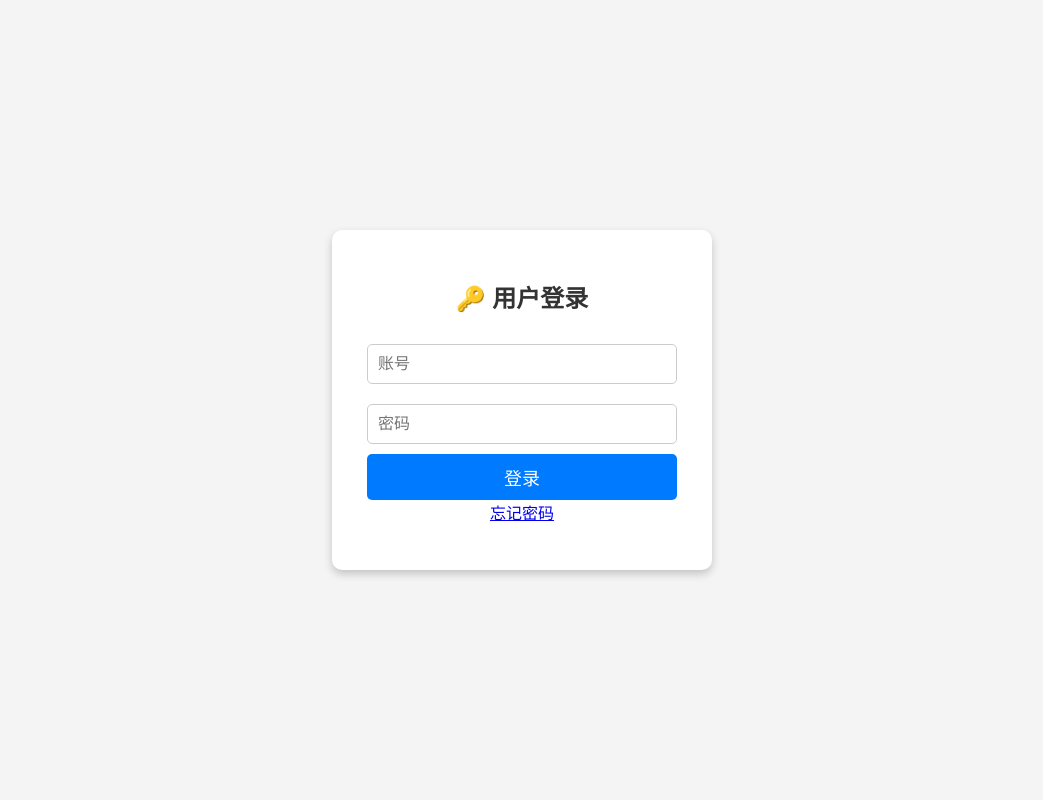
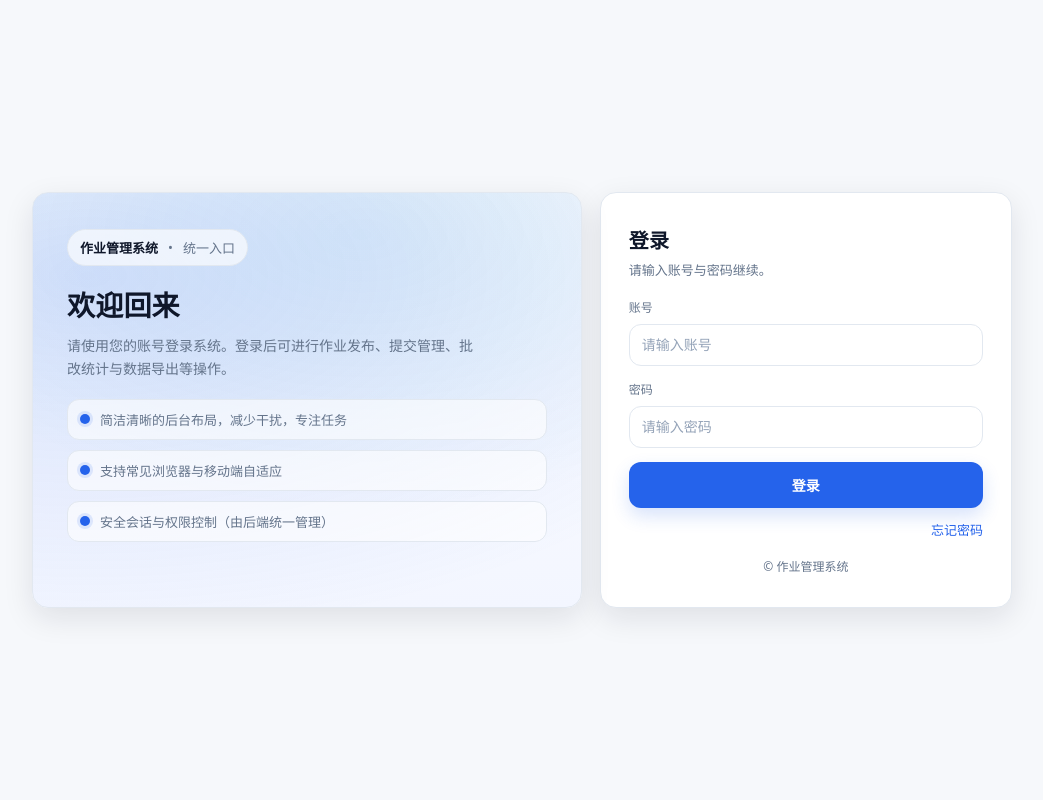
Before and after one commit to kennyslis/-django-, a Django app: page / in a window 1280 px wide. Shown: the whole page, without its empty margins (118-1161 px from the left). Run offline with Django 4.2, Linux system fonts and the light colour scheme.

Commit message:
april_2th_4

```diff
--- a/assignment_system/templates/custom_login.html
+++ b/assignment_system/templates/custom_login.html
@@ -1,96 +1,292 @@
 <!DOCTYPE html>
-<html>
+<html lang="zh-CN">
 <head>
-    <title>作业管理系统</title>
+  <meta charset="UTF-8" />
+  <meta name="viewport" content="width=device-width, initial-scale=1" />
+  <title>作业管理系统 | 登录</title>
+
+  <!-- 企业后台风：极简商务（无外部依赖） -->
   <style>
-        /* 全局样式 */
-        body {
-            font-family: Arial, sans-serif;
-            background-color: #f4f4f4;
-            display: flex;
-            justify-content: center;
-            align-items: center;
-            height: 100vh;
-            margin: 0;
+    :root{
+      --bg: #f6f8fb;
+      --card: #ffffff;
+      --text: #0f172a;          /* slate-900 */
+      --muted: #64748b;         /* slate-500 */
+      --line: #e2e8f0;          /* slate-200 */
+      --primary: #2563eb;       /* blue-600 */
+      --primary-700: #1d4ed8;   /* blue-700 */
+      --danger: #dc2626;        /* red-600 */
+      --shadow: 0 10px 30px rgba(15, 23, 42, 0.10);
+      --radius: 16px;
     }
 
-        /* 登录框 */
-        .login-container {
-            background: #fff;
-            padding: 30px;
-            border-radius: 10px;
-            box-shadow: 0 4px 8px rgba(0, 0, 0, 0.2);
-            text-align: center;
-            width: 320px;
+    *{ box-sizing: border-box; }
+    body{
+      margin:0;
+      font-family: ui-sans-serif, system-ui, -apple-system, "Segoe UI", Roboto, "Helvetica Neue",
+                   Arial, "Noto Sans", "PingFang SC", "Hiragino Sans GB", "Microsoft YaHei", sans-serif;
+      color: var(--text);
+      background: var(--bg);
+      min-height: 100vh;
+      display: grid;
+      place-items: center;
+      padding: 24px;
     }
 
-        /* 标题 */
-        .login-container h2 {
-            margin-bottom: 20px;
-            color: #333;
+    /* 整体布局：左品牌区 + 右登录卡 */
+    .shell{
+      width: min(980px, 100%);
+      display: grid;
+      grid-template-columns: 1.2fr 0.9fr;
+      gap: 18px;
+      align-items: stretch;
     }
 
-        /* 输入框 */
-        .login-container input {
-            width: 90%;
-            padding: 10px;
-            margin: 10px 0;
-            border: 1px solid #ccc;
-            border-radius: 5px;
-            font-size: 16px;
+    .brand{
+      position: relative;
+      border-radius: var(--radius);
+      background: radial-gradient(1200px 600px at 10% 20%, rgba(37,99,235,.18), transparent 60%),
+                  radial-gradient(900px 500px at 60% 10%, rgba(2,132,199,.10), transparent 55%),
+                  linear-gradient(180deg, #ffffff, #f3f6ff);
+      border: 1px solid var(--line);
+      box-shadow: var(--shadow);
+      padding: 36px 34px;
+      overflow: hidden;
     }
 
-        /* 登录按钮 */
-        .login-container button {
-            width: 97%;
-            padding: 10px;
-            background-color: #007BFF;
-            border: none;
-            color: white;
-            font-size: 18px;
-            border-radius: 5px;
-            cursor: pointer;
-            transition: background 0.3s;
+    .brand .badge{
+      display: inline-flex;
+      align-items: center;
+      gap: 10px;
+      padding: 8px 12px;
+      border: 1px solid var(--line);
+      background: rgba(255,255,255,.65);
+      border-radius: 999px;
+      color: var(--muted);
+      font-size: 13px;
     }
 
-        .login-container button:hover {
-            background-color: #0056b3;
+    .brand h1{
+      margin: 18px 0 10px;
+      font-size: 28px;
+      letter-spacing: .2px;
     }
 
-        /* 注册提示 */
-        .register-link {
-            margin-top: 15px;
+    .brand p{
+      margin: 0 0 18px;
+      color: var(--muted);
+      line-height: 1.7;
+      max-width: 52ch;
       font-size: 14px;
-            color: #333;
     }
 
-        .register-link a {
-            color: #007BFF;
+    .brand .points{
+      margin-top: 18px;
+      display: grid;
+      gap: 10px;
+      color: var(--muted);
+      font-size: 13px;
+    }
+
+    .point{
+      display: flex;
+      gap: 10px;
+      align-items: flex-start;
+      padding: 10px 12px;
+      border: 1px solid var(--line);
+      border-radius: 12px;
+      background: rgba(255,255,255,.6);
+    }
+    .dot{
+      width: 10px; height: 10px;
+      border-radius: 50%;
+      margin-top: 4px;
+      background: var(--primary);
+      box-shadow: 0 0 0 3px rgba(37,99,235,.12);
+      flex: none;
+    }
+
+    .login-card{
+      border-radius: var(--radius);
+      background: var(--card);
+      border: 1px solid var(--line);
+      box-shadow: var(--shadow);
+      padding: 32px 28px;
+      display: flex;
+      flex-direction: column;
+      justify-content: center;
+    }
+
+    .login-card h2{
+      margin: 0 0 6px;
+      font-size: 20px;
+      letter-spacing: .2px;
+    }
+
+    .login-card .sub{
+      margin: 0 0 18px;
+      color: var(--muted);
+      font-size: 13px;
+      line-height: 1.6;
+    }
+
+    .field{
+      display: grid;
+      gap: 8px;
+      margin-bottom: 14px;
+    }
+
+    label{
+      font-size: 12px;
+      color: var(--muted);
+    }
+
+    input{
+      width: 100%;
+      padding: 12px 12px;
+      border: 1px solid var(--line);
+      border-radius: 12px;
+      font-size: 14px;
+      outline: none;
+      transition: border-color .15s, box-shadow .15s, background .15s;
+      background: #fff;
+      color: var(--text);
+    }
+
+    input::placeholder{ color: #94a3b8; } /* slate-400 */
+    input:focus{
+      border-color: rgba(37,99,235,.55);
+      box-shadow: 0 0 0 4px rgba(37,99,235,.12);
+      background: #fff;
+    }
+
+    .actions{
+      margin-top: 10px;
+      display: grid;
+      gap: 10px;
+    }
+
+    button{
+      width: 100%;
+      padding: 12px 14px;
+      border-radius: 12px;
+      border: 1px solid rgba(37,99,235,.25);
+      background: var(--primary);
+      color: #fff;
+      font-size: 14px;
+      font-weight: 600;
+      cursor: pointer;
+      transition: transform .12s ease, background .15s ease, box-shadow .15s ease;
+      box-shadow: 0 8px 18px rgba(37,99,235,.18);
+    }
+    button:hover{
+      background: var(--primary-700);
+      box-shadow: 0 10px 22px rgba(37,99,235,.22);
+    }
+    button:active{ transform: translateY(1px); }
+
+    .links{
+      display: flex;
+      justify-content: space-between;
+      align-items: center;
+      margin-top: 12px;
+      font-size: 13px;
+    }
+    .links a{
+      color: var(--primary);
       text-decoration: none;
     }
+    .links a:hover{ text-decoration: underline; }
 
-        .register-link a:hover {
-            text-decoration: underline;
+    .error-message{
+      margin-top: 14px;
+      padding: 10px 12px;
+      border-radius: 12px;
+      border: 1px solid rgba(220,38,38,.22);
+      background: rgba(220,38,38,.06);
+      color: var(--danger);
+      font-size: 13px;
+      line-height: 1.5;
+    }
+
+    .footer{
+      margin-top: 18px;
+      color: var(--muted);
+      font-size: 12px;
+      text-align: center;
+    }
+
+    /* 响应式：移动端堆叠 */
+    @media (max-width: 860px){
+      .shell{ grid-template-columns: 1fr; }
+      .brand{ padding: 28px 22px; }
+      .login-card{ padding: 28px 22px; }
+    }
+
+    /* 无障碍：减少动画时保持静态 */
+    @media (prefers-reduced-motion: reduce){
+      *{ transition: none !important; }
+      button:active{ transform: none; }
     }
   </style>
 </head>
+
 <body>
-    <div class="login-container">
-        <h2>🔑 用户登录</h2>
-        <form method="post">
+  <main class="shell" role="main">
+    <section class="brand" aria-label="系统简介">
+      <div class="badge">
+        <span style="font-weight:600;color:var(--text);">作业管理系统</span>
+        <span>•</span>
+        <span>统一入口</span>
+      </div>
+
+      <h1>欢迎回来</h1>
+      <p>请使用您的账号登录系统。登录后可进行作业发布、提交管理、批改统计与数据导出等操作。</p>
+
+      <div class="points">
+        <div class="point"><span class="dot"></span><span>简洁清晰的后台布局，减少干扰，专注任务</span></div>
+        <div class="point"><span class="dot"></span><span>支持常见浏览器与移动端自适应</span></div>
+        <div class="point"><span class="dot"></span><span>安全会话与权限控制（由后端统一管理）</span></div>
+      </div>
+    </section>
+
+    <section class="login-card" aria-label="登录表单">
+      <h2>登录</h2>
+      <p class="sub">请输入账号与密码继续。</p>
+
+      <form method="post" novalidate>
         {% csrf_token %}
-            <input type="text" name="username" id="username" placeholder="账号" required>
-            <input type="password" name="password" id="password" placeholder="密码" required>
+
+        <div class="field">
+          <label for="username">账号</label>
+          <input type="text" name="username" id="username" placeholder="请输入账号" autocomplete="username" required>
+        </div>
+
+        <div class="field">
+          <label for="password">密码</label>
+          <input type="password" name="password" id="password" placeholder="请输入密码" autocomplete="current-password" required>
+        </div>
+
+        <div class="actions">
           <button type="submit">登录</button>
-        </form>
-        {#<p class="register-link">没有账户? <a href="{% url 'register' %}">注册</a> |#}  <a href="{% url 'forgot_password' %}">忘记密码</a></p>
+        </div>
+
+        <div class="links">
+          <!-- 如果之后要放注册入口，可取消注释 -->
+          <!-- <a href="{% url 'register' %}">注册账号</a> -->
+          <span></span>
+          <a href="{% url 'forgot_password' %}">忘记密码</a>
+        </div>
 
         {% if error_message %}
-    <div class="error-message">
-        <p style="color: red; font-weight: bold;">{{ error_message }}</p>
+          <div class="error-message" role="alert">
+            {{ error_message }}
           </div>
         {% endif %}
-    </div>
 
+        <div class="footer">© 作业管理系统</div>
+      </form>
+    </section>
+  </main>
 </body>
 </html>
```
Lines whose indentation alone changed are shown as unchanged.
